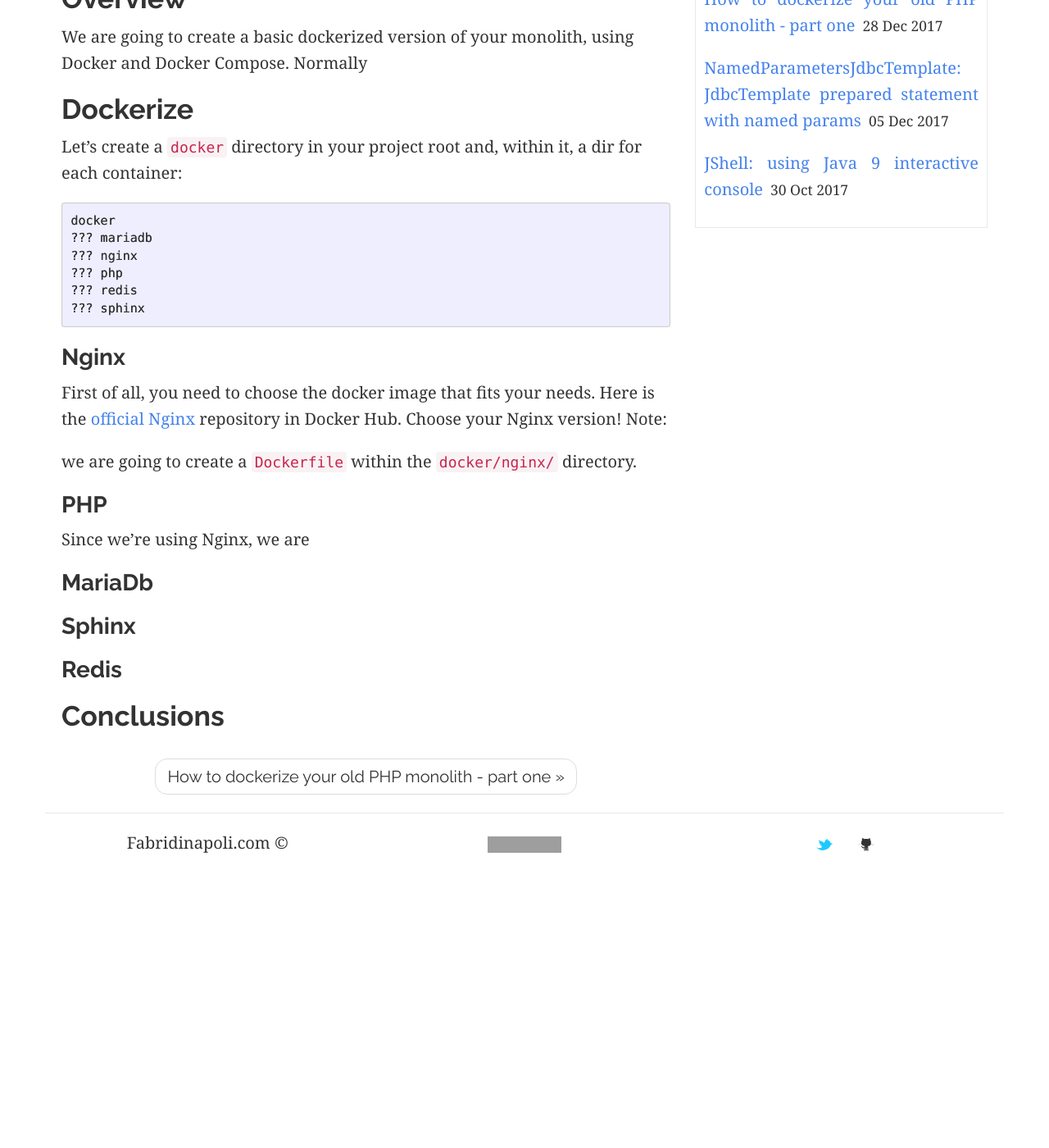
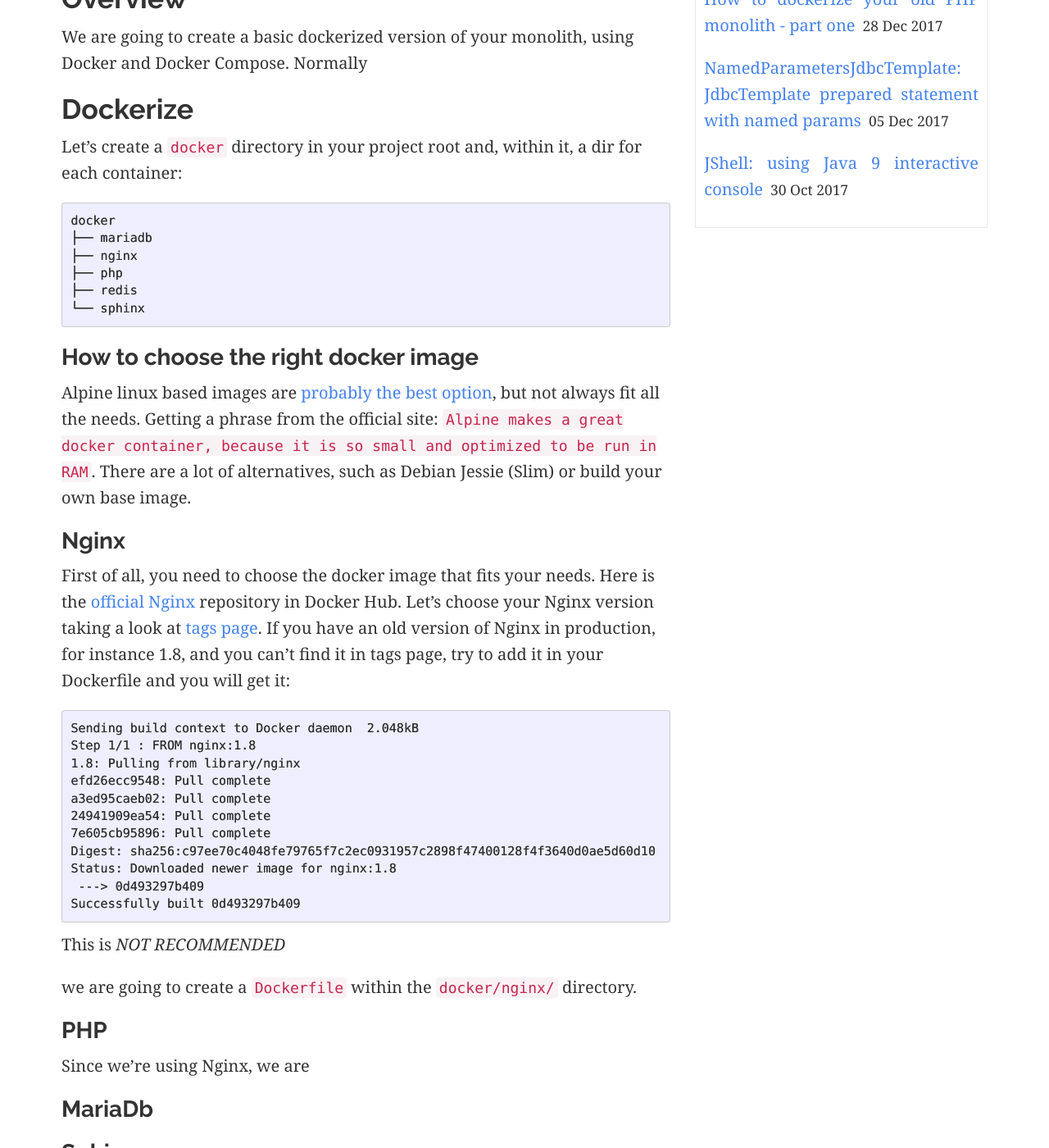
Before and after one commit to Hyunk3l/hyunk3l.github.io, a Jekyll site: the page built from _posts/2018-03-10-how-to-dockerize-your-php-monolith-part-two-nginx-php.markdown, in a window 1280 px wide and 1400 px high, scrolled down 503 px. Shown: the whole window at 82% size. Built offline with Jekyll 4.4.1, drawn with Linux system fonts in a browser that asks for light colours; comment, search, counter and statistics services are not loaded; before the commit the page ends 1549 px from its top, so only the background shows below that; some of the changed text lies outside the part shown; grey boxes are pictures that could not be loaded.

Commit message:
Add more stuff to how to dockerize your php monolith part two

````diff
--- a/_posts/2018-03-10-how-to-dockerize-your-php-monolith-part-two-nginx-php.markdown
+++ b/_posts/2018-03-10-how-to-dockerize-your-php-monolith-part-two-nginx-php.markdown
@@ -9,7 +9,7 @@
 
 First post of 2018 and the second part of "How to dockerize your old PHP monolith".
 Finally I decided to break down the post in more than two entries. So in this post we are going to see how to dockerize Nginx and PHP.
-*Remember:* this post does not pretend to be your definitive guide to how to dockerize your old PHP monolith, it?s just my own experience I'm sharing, hoping to do life easier for someone else.
+*Remember:* this post does not pretend to be your definitive guide to how to dockerize your old PHP monolith, it’s just my own experience I'm sharing, hoping to do life easier for someone else.
 
 ## Overview
 We are going to create a basic dockerized version of your monolith, using Docker and Docker Compose.
@@ -20,19 +20,38 @@
 Let's create a `docker` directory in your project root and, within it, a dir for each container:
 ```
 docker
-??? mariadb
-??? nginx
-??? php
-??? redis
-??? sphinx
+├── mariadb
+├── nginx
+├── php
+├── redis
+└── sphinx
 ```
+
+### How to choose the right docker image
+Alpine linux based images are [probably the best option](https://blog.codeship.com/alpine-based-docker-images-make-difference-real-world-apps/), but not always fit all the needs.
+Getting a phrase from the official site: `Alpine makes a great docker container, because it is so small and optimized to be run in RAM`.
+There are a lot of alternatives, such as Debian Jessie (Slim) or build your own base image.
 
 ### Nginx
 First of all, you need to choose the docker image that fits your needs.
 Here is the [official Nginx](https://hub.docker.com/_/nginx/) repository in Docker Hub.
-Choose your Nginx version!
-Note:
-
+Let's choose your Nginx version taking a look at [tags page](https://hub.docker.com/r/library/nginx/tags/).
+If you have an old version of Nginx in production, for instance 1.8, and you can't find it in tags page, try to add it in your Dockerfile
+and you will get it:
+```
+Sending build context to Docker daemon  2.048kB
+Step 1/1 : FROM nginx:1.8
+1.8: Pulling from library/nginx
+efd26ecc9548: Pull complete
+a3ed95caeb02: Pull complete
+24941909ea54: Pull complete
+7e605cb95896: Pull complete
+Digest: sha256:c97ee70c4048fe79765f7c2ec0931957c2898f47400128f4f3640d0ae5d60d10
+Status: Downloaded newer image for nginx:1.8
+ ---> 0d493297b409
+Successfully built 0d493297b409
+```
+This is *NOT RECOMMENDED*
 
 we are going to create a `Dockerfile` within the `docker/nginx/` directory.
 
````
